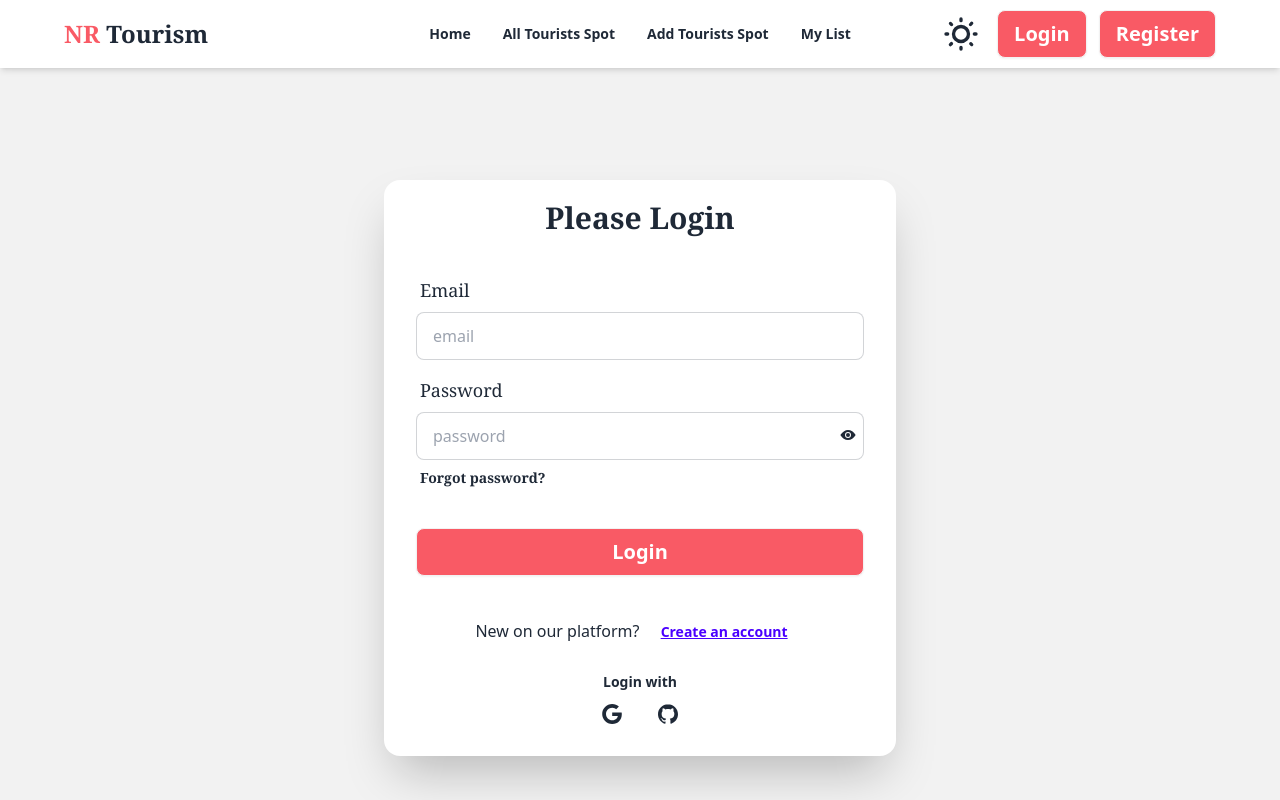
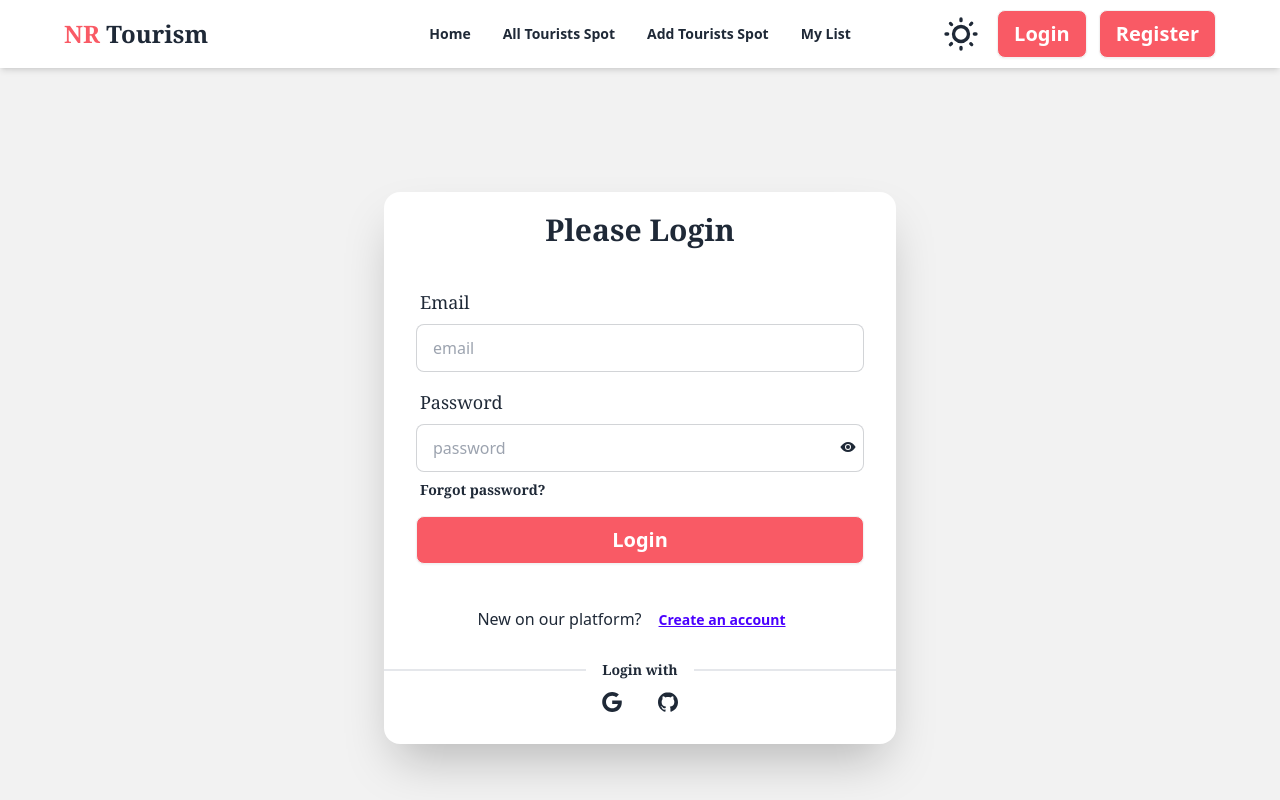
Before and after one commit to Rasel9360/assignment-10-client-nr-tourism, a React (Vite) app: page /login in a window 1280 px wide. Shown: the top 800 px of the page. Built offline with nearby package versions, Linux system fonts and the light colour scheme; no server answers.

Commit message:
some section added

```diff
--- a/src/Components/Footer.jsx
+++ b/src/Components/Footer.jsx
@@ -8,7 +8,7 @@ const Footer = () => {
     return (
         <footer className="text-center space-y-10 p-10 bg-blue-950  text-white">
             <nav className="grid grid-flow-col gap-4">
-                <Link to='/' className="text-4xl font-bold font-serif"><span className="text-[#F95A65]">NR</span> Tourism</Link>
+                <a href='#' className="text-4xl font-bold font-serif"><span className="text-[#F95A65]">NR</span> Tourism</a>
             </nav>
             <div className='md:flex justify-center md:gap-28'>
                 <nav className='text-lg text-start'>
--- a/src/Pages/Login.jsx
+++ b/src/Pages/Login.jsx
@@ -90,18 +90,19 @@ const Login = () => {
                             <a href="#" className="label-text-alt link link-hover text-sm font-bold font-serif">Forgot password?</a>
                         </label>
                     </div>
-                    <div className="form-control mt-6">
+                    <div className="form-control">
                         <button className="btn text-white text-xl bg-[#F95A65] hover:bg-[#f24652]">Login</button>
                     </div>
                 </form>
                 <div>
-                    <p className="text-center">New on our platform? <Link to='/register'><span className="btn btn-link">Create an account</span></Link></p>
+                    <p className="text-center">New on our platform?<Link to='/register'><span className="btn btn-link">Create an account</span></Link></p>
                 </div>
                 <div className="flex items-center pt-4 space-x-1">
-                    <div className="flex-1 h-px sm:w-16 dark:bg-gray-400"></div>
-                    <p className="px-3 text-sm dark:text-gray-600 font-bold">Login with</p>
-                    <div className="flex-1 h-px sm:w-16 dark:bg-gray-400"></div>
+                    <div className="flex-1 h-px border sm:w-16 dark:bg-gray-300"></div>
+                    <p className="px-3 text-sm dark:text-gray-600 font-serif font-bold">Login with</p>
+                    <div className="flex-1 h-px sm:w-16 border dark:bg-gray-300"></div>
                 </div>
+
                 <div className="flex justify-center space-x-3 mb-5">
                     <button onClick={handleGoogle} aria-label="Log in with Google" className="p-3 rounded-sm">
                         <svg xmlns="http://www.w3.org/2000/svg" viewBox="0 0 32 32" className="w-5 h-5 fill-current">
--- a/src/Pages/MyList.jsx
+++ b/src/Pages/MyList.jsx
@@ -60,7 +60,7 @@ const MyList = () => {
 
 
     return (
-        <div className="w-11/12 mx-auto shadow-xl p-10">
+        <div className="w-11/12 mx-auto min-h-[calc(100vh-497px)] shadow-xl p-10">
             <Helmet>
                 <title>My List</title>
             </Helmet>
@@ -88,7 +88,7 @@ const MyList = () => {
                                         <td>{spot.name}</td>
                                         <td>{spot.country}</td>
                                         <td>{spot.location}</td>
-                                        <td>{spot.cost} taka per person</td>
+                                        <td>{spot.cost} BDT per person</td>
                                         <td><button onClick={() => (handleDelete(spot._id))} className="text-xl text-red-700 "><MdDeleteForever /></button></td>
                                         <td><Link to={`/update/${spot._id}`}><button className="text-xl"><FaEdit /></button></Link></td>
                                     </tr>
```
